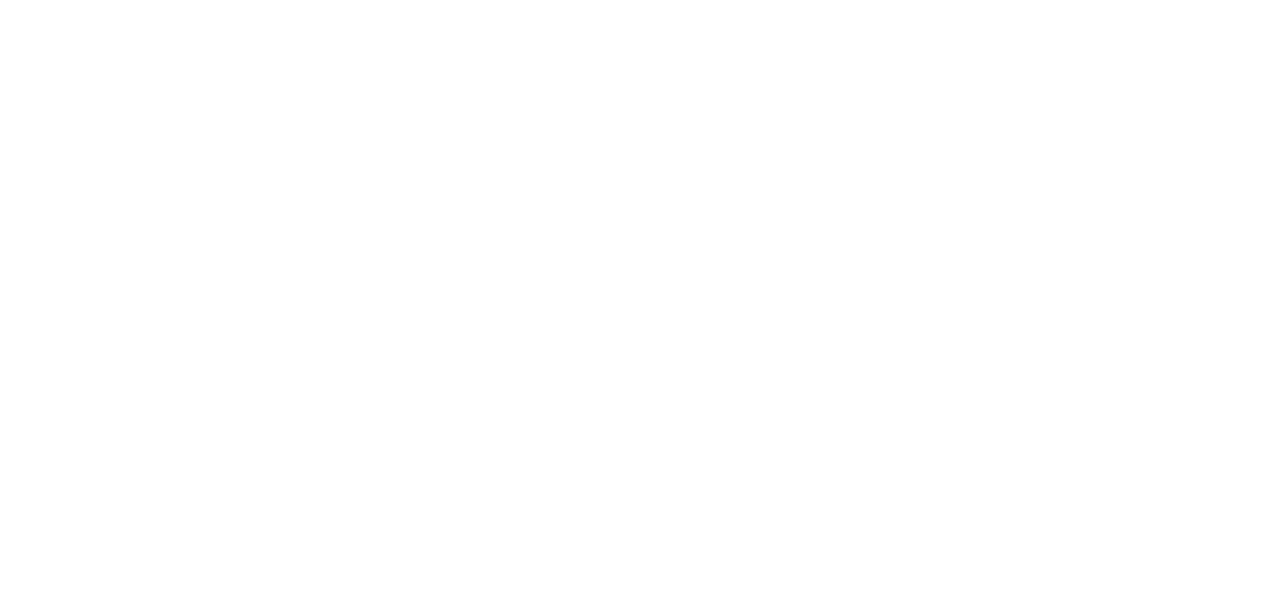
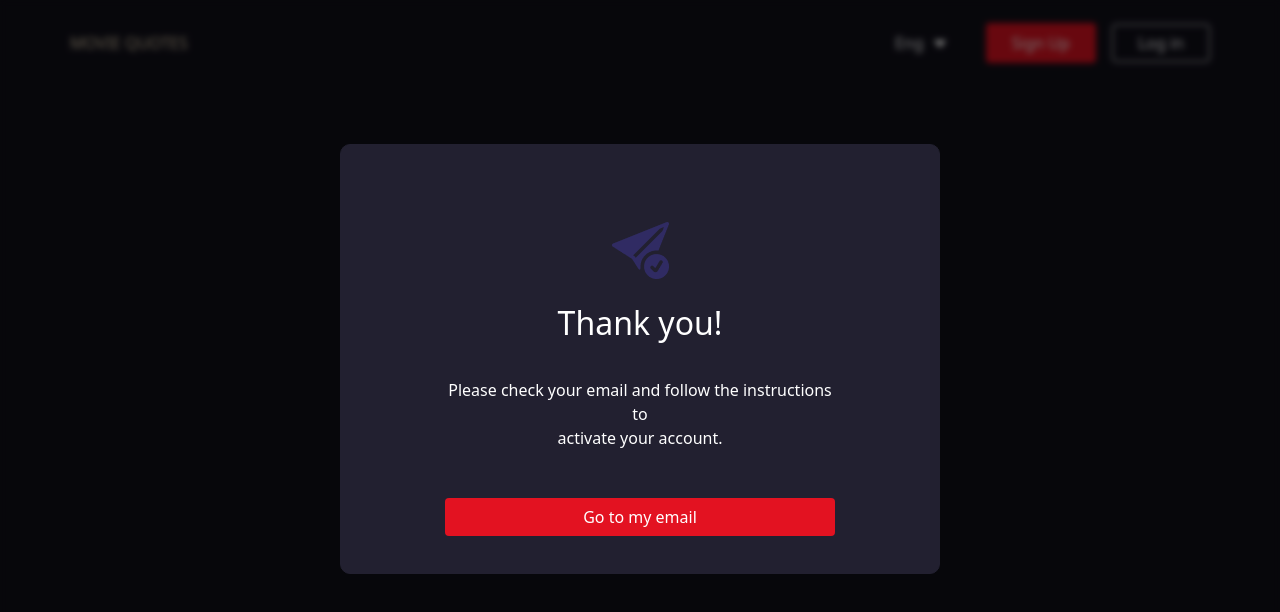
Before and after one commit to tikoot/epic-movie-quotes-front, a Vue app: page /send-email in a window 1280 px wide. Before the commit this address had no page. Shown: the top 612 px of the page. Built offline with nearby package versions, Linux system fonts and the light colour scheme; what @vee-validate/i18n would draw is missing.

Commit message:
feat: add route to check email

```diff
--- a/src/router/index.js
+++ b/src/router/index.js
@@ -3,6 +3,7 @@
 import LandingPage from "@/views/LandingPage.vue";
 import RegisterPage from "@/views/RegisterPage.vue";
 import LoginPage from "@/views/LoginPage.vue";
+import SendEmail from "@/views/SendEmail.vue";
 
 const router = createRouter({
   history: createWebHistory(import.meta.env.BASE_URL),
@@ -19,8 +20,13 @@
         },
         {
           path: "/login",
-          name: "LoginPage",
+          name: "login",
           component: LoginPage,
+        },
+        {
+          path: "/send-email",
+          name: "sendEmail",
+          component: SendEmail,
         },
       ],
     },
--- /dev/null
+++ b/src/views/SendEmail.vue
@@ -0,0 +1,23 @@
+<template>
+  <base-dialog>
+    <div class="flex flex-col items-center pt-[40px]">
+      <img
+        src="@/assets/images/Vectorsend.png"
+        alt="arrow image"
+        class="pb-[20px]"
+      />
+      <h1 class="text-white text-[32px] pb-[31px]">Thank you!</h1>
+      <p class="text-white text-center pb-[40px]">
+        Please check your email and follow the instructions to
+        <br />
+        activate your account.
+      </p>
+      <button
+        @click="$router.back()"
+        class="w-full rounded-[4px] py-[7px] px-[13px] text-center text-white bg-[#E31221] mt-[8px]"
+      >
+        Go to my email
+      </button>
+    </div>
+  </base-dialog>
+</template>
```
Also changed, not shown: src/assets/images/Vectorsend.png (added).
